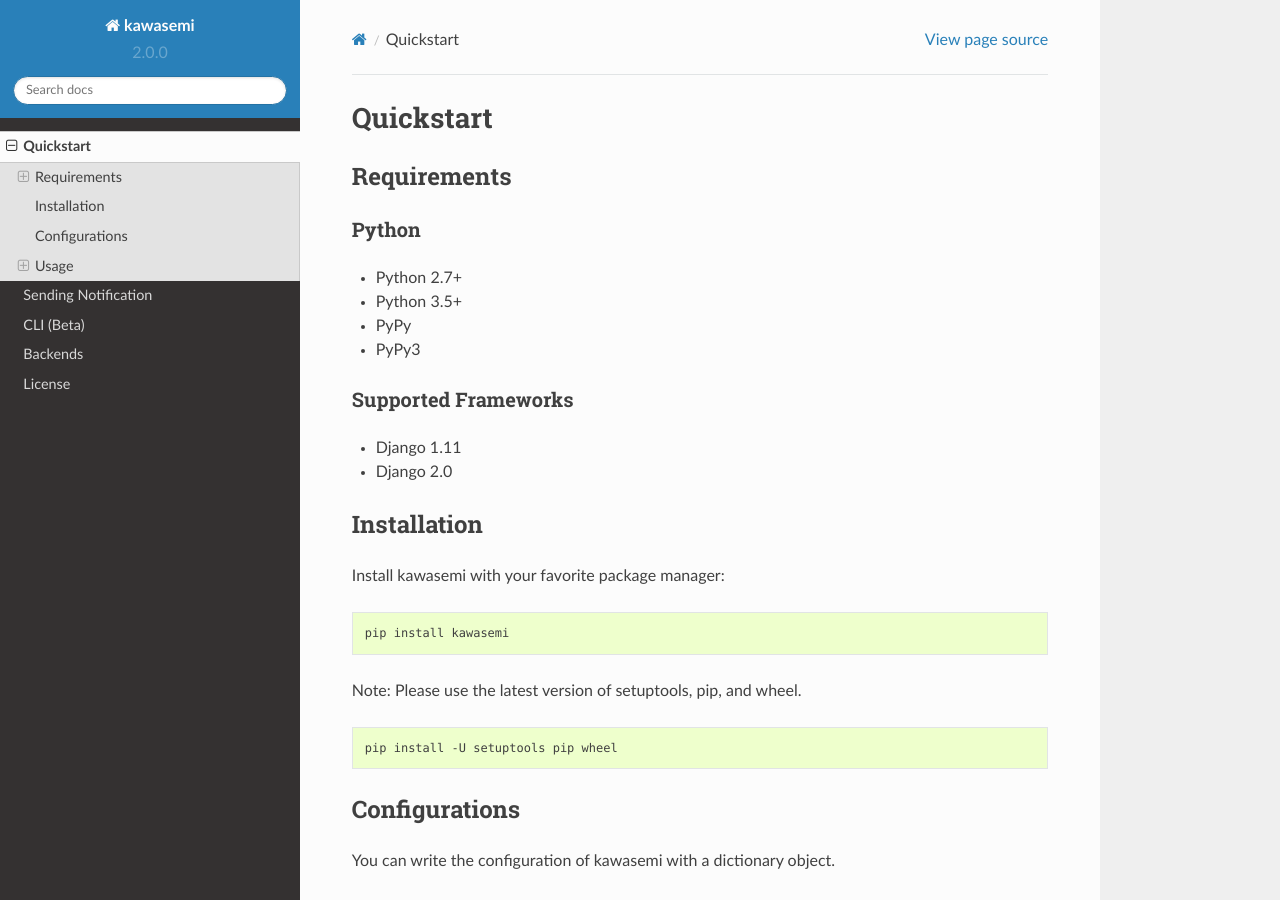
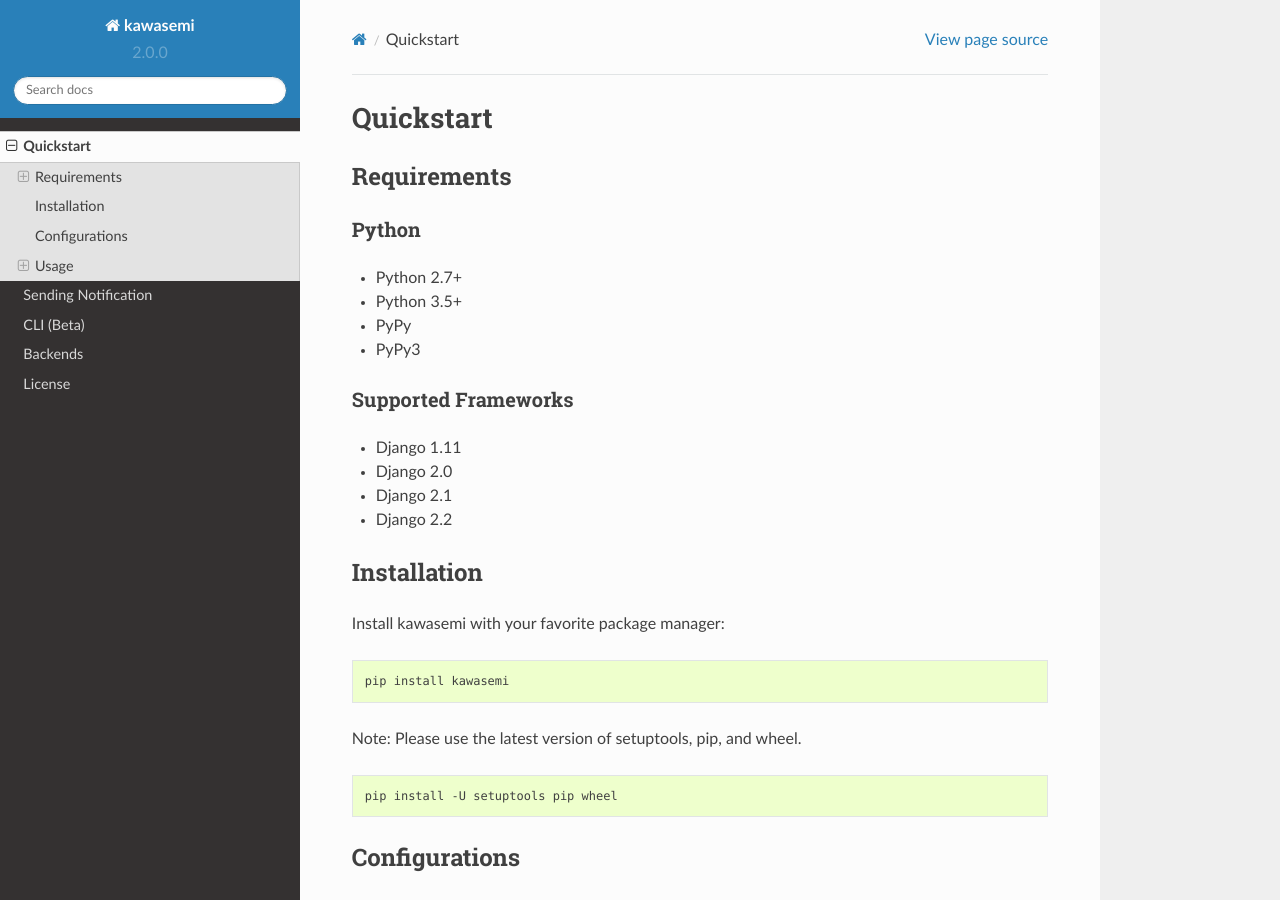
Before and after one commit to ymyzk/kawasemi, a Sphinx documentation site: the page built from docs/source/quickstart.rst, in a window 1280 px wide and 900 px high. Built offline with Sphinx 7.4.7 and the Read the Docs theme 2.0.0, drawn with Linux system fonts in a browser that asks for light colours.

Commit message:
Add Django 2.0/2.1 support

```diff
--- a/docs/source/quickstart.rst
+++ b/docs/source/quickstart.rst
@@ -15,6 +15,8 @@
 ^^^^^^^^^^^^^^^^^^^^
 * Django 1.11
 * Django 2.0
+* Django 2.1
+* Django 2.2
 
 Installation
 ------------
```
Also changed, not shown: 1 other file.
